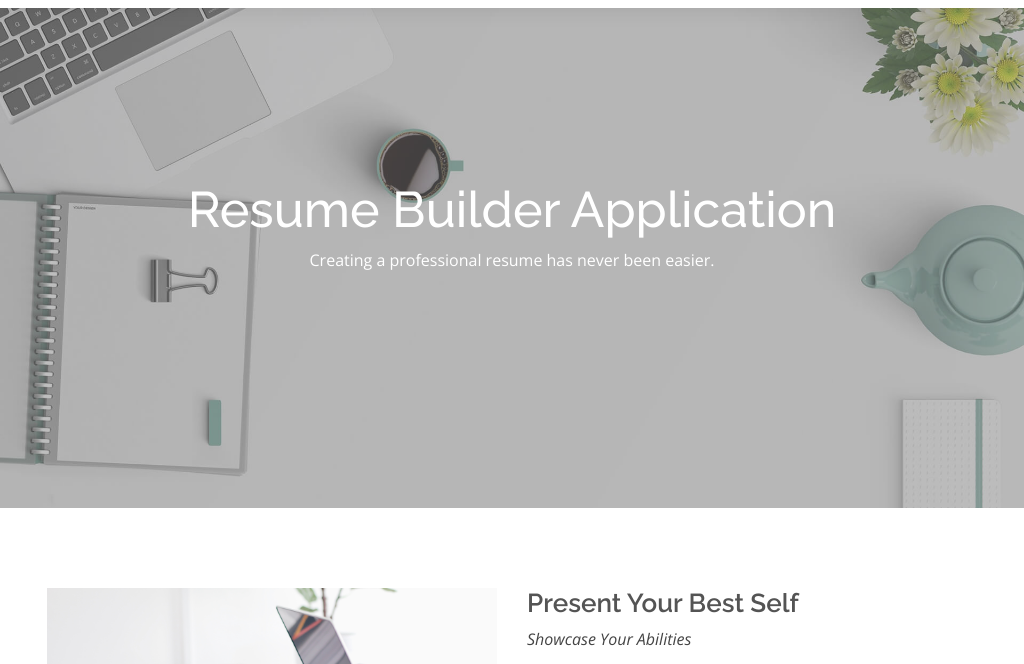
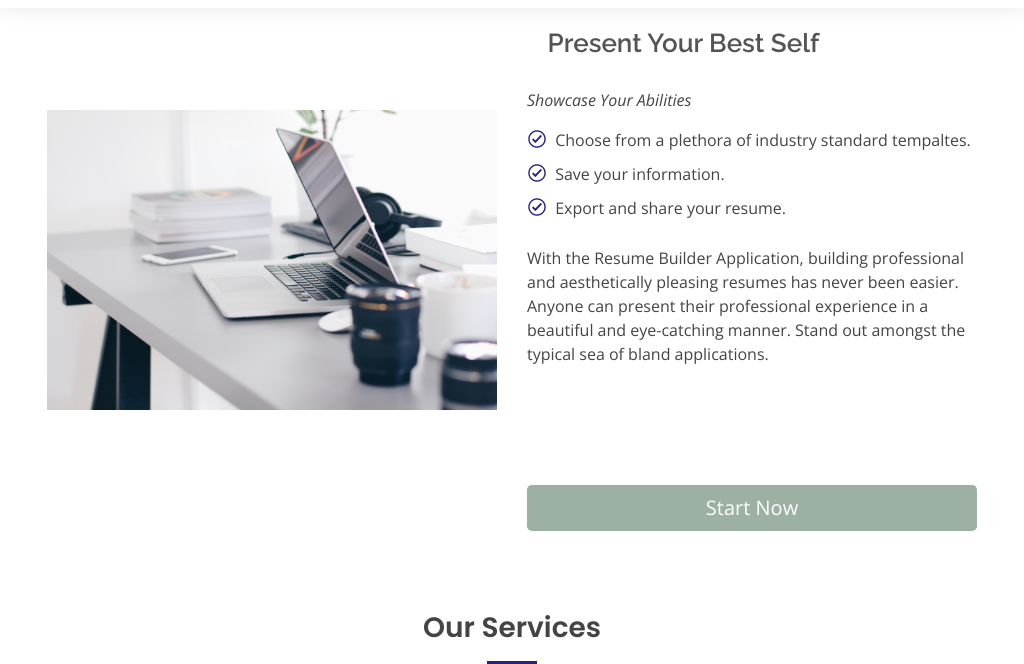
Before and after one commit to AKRAUSE2017/resume-application, a plain HTML site: page www/index.html in a window 1024 px wide. Shown: the part 62-726 px from the top of the page. Drawn offline with nearby package versions, Linux system fonts and the light colour scheme; a script that the page names is missing.

Commit message:
home mobile fixed

```diff
--- a/www/assets/css/adjustments.css
+++ b/www/assets/css/adjustments.css
@@ -42,3 +42,35 @@
     border: none;
     outline:none;
 }
+
+@media only screen and (min-width: 1024px) { /*will only work for desktop*/
+    .d-block{
+        width: 100%;
+    }
+
+    .startNow{
+        padding-top: 5px;
+    }
+
+}
+
+
+@media (max-width: 1024px) { /* will only work for desktop */
+
+    #banner{
+        display: none;
+    }
+
+    .img-fluid{
+        padding-top: 10vw;
+    }
+
+    .bestSelf{
+        padding: 2vw;
+    }
+
+    .startNow{
+        padding-top: 10vw;
+    }
+
+}
--- a/www/index.html
+++ b/www/index.html
@@ -104,7 +104,7 @@
         <div class="carousel-item active">
           <div class="img-wrapper">
             <div class="img-overlay"></div>
-            <img class="d-block w-100" src="assets/img/slide/slide-1.jpg" alt="First slide">
+            <img class="d-block" src="assets/img/slide/slide-1.jpg" alt="First slide">
           </div>
           <div class="carousel-caption d-none d-md-block">
             <h5 style="font-size:50px;">Resume Builder Application</h5>
@@ -115,7 +115,7 @@
         <div class="carousel-item">
           <div class="img-wrapper">
             <div class="img-overlay"></div>
-            <img class="d-block w-100" src="assets/img/slide/slide-2.jpg" alt="Second slide">
+            <img class="d-block" src="assets/img/slide/slide-2.jpg" alt="Second slide">
           </div>
           <div class="carousel-caption d-none d-md-block">
             <h5 style="font-size:50px;">Resume Builder Application</h5>
@@ -126,7 +126,7 @@
         <div class="carousel-item">
           <div class="img-wrapper">
             <div class="img-overlay"></div>
-            <img class="d-block w-100" src="assets/img/slide/slide-3.jpg" alt="Third slide">
+            <img class="d-block" src="assets/img/slide/slide-3.jpg" alt="Third slide">
           </div>
           <div class="carousel-caption d-none d-md-block">
             <h5 style="font-size:50px;">Resume Builder Application</h5>
@@ -238,7 +238,7 @@
             <img src="assets/img/desk.jpg" class="img-fluid" alt="" >
           </div>
           <div class="col-lg-6 content">
-            <h3>Present Your Best Self</h3>
+            <h3 class="bestSelf">Present Your Best Self</h3>
             <p class="font-italic">
               Showcase Your Abilities
             </p>
@@ -252,7 +252,7 @@
               Anyone can present their professional experience in a beautiful
               and eye-catching manner. Stand out amongst the typical sea of bland applications.
             </p>
-            <div style="padding-top: 5px;"><button type="button" class="btn btn-start btn-lg btn-block">Start Now</button></div>
+            <div class="startNow"><button type="button" class="btn btn-start btn-lg btn-block">Start Now</button></div>
 
           </div>
         </div>
```
